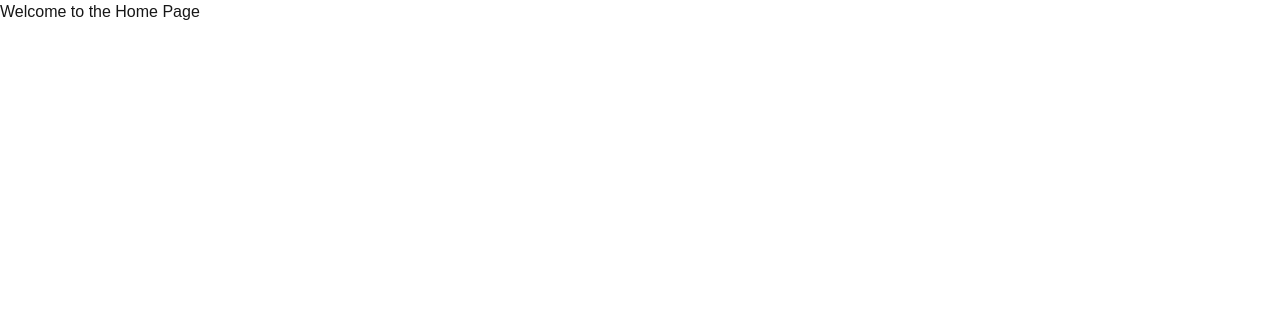
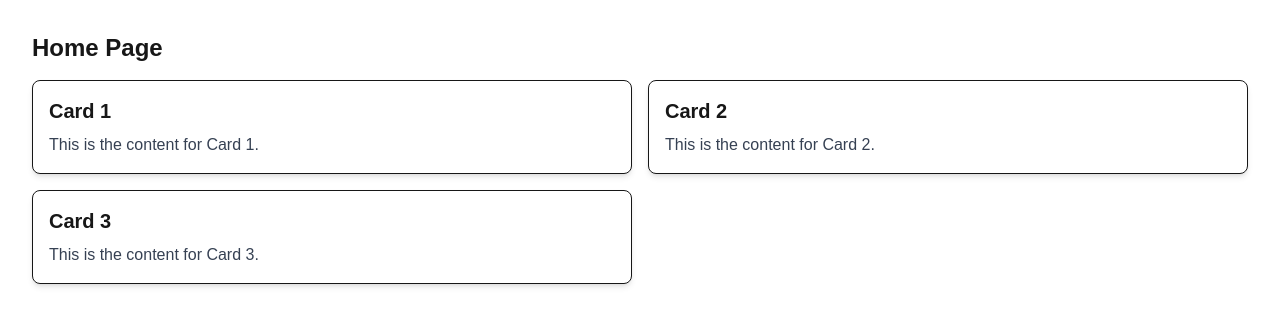
Before and after one commit to edwineduuuh/alx-project-0x02-setup, a Next.js app in the folder alx-project-0x02/: page /home in a window 1280 px wide. Shown: the top 326 px of the page. Built offline with nearby package versions, Linux system fonts and the light colour scheme.

Commit message:
Create a dynamic, reusable Card component that accepts props for title and content.

```diff
--- /dev/null
+++ b/alx-project-0x02/components/common/Card.tsx
@@ -0,0 +1,13 @@
+import React from 'react';
+import { CardProps } from '../../interfaces';
+
+const Card: React.FC<CardProps> = ({ title, content }) => {
+  return (
+    <div className="border rounded-lg shadow-md p-4 bg-white">
+      <h2 className="text-xl font-bold mb-2">{title}</h2>
+      <p className="text-gray-700">{content}</p>
+    </div>
+  );
+};
+
+export default Card;
--- a/alx-project-0x02/interfaces/index.ts
+++ b/alx-project-0x02/interfaces/index.ts
@@ -0,0 +1,4 @@
+export interface CardProps {
+  title: string;
+  content: string;
+}
--- a/alx-project-0x02/pages/home.tsx
+++ b/alx-project-0x02/pages/home.tsx
@@ -1,9 +1,15 @@
 import React from 'react';
+import Card from '../components/common/Card';
 
 const Home = () => {
   return (
-    <div>
-      <h1>Welcome to the Home Page</h1>
+    <div className="p-8">
+      <h1 className="text-2xl font-bold mb-4">Home Page</h1>
+      <div className="grid grid-cols-1 md:grid-cols-2 gap-4">
+        <Card title="Card 1" content="This is the content for Card 1." />
+        <Card title="Card 2" content="This is the content for Card 2." />
+        <Card title="Card 3" content="This is the content for Card 3." />
+      </div>
     </div>
   );
 };
```
